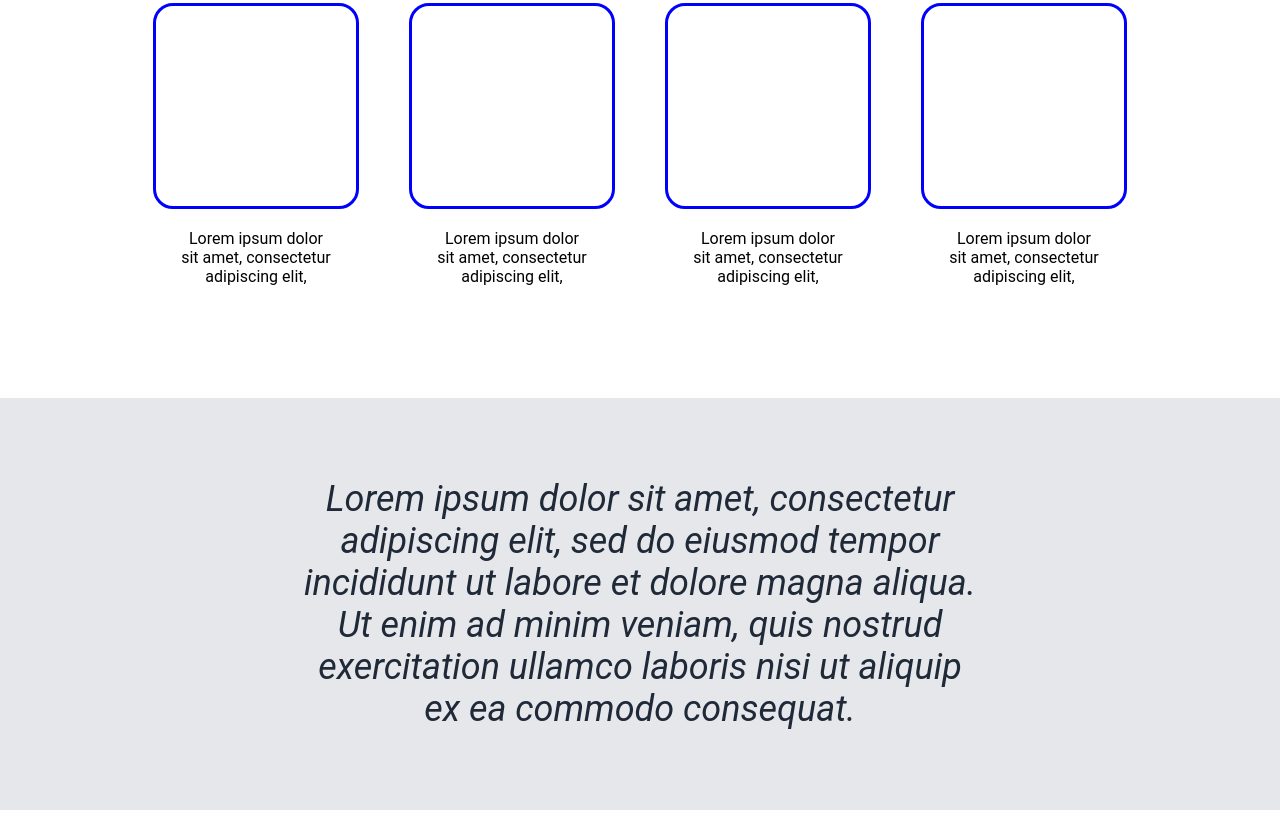
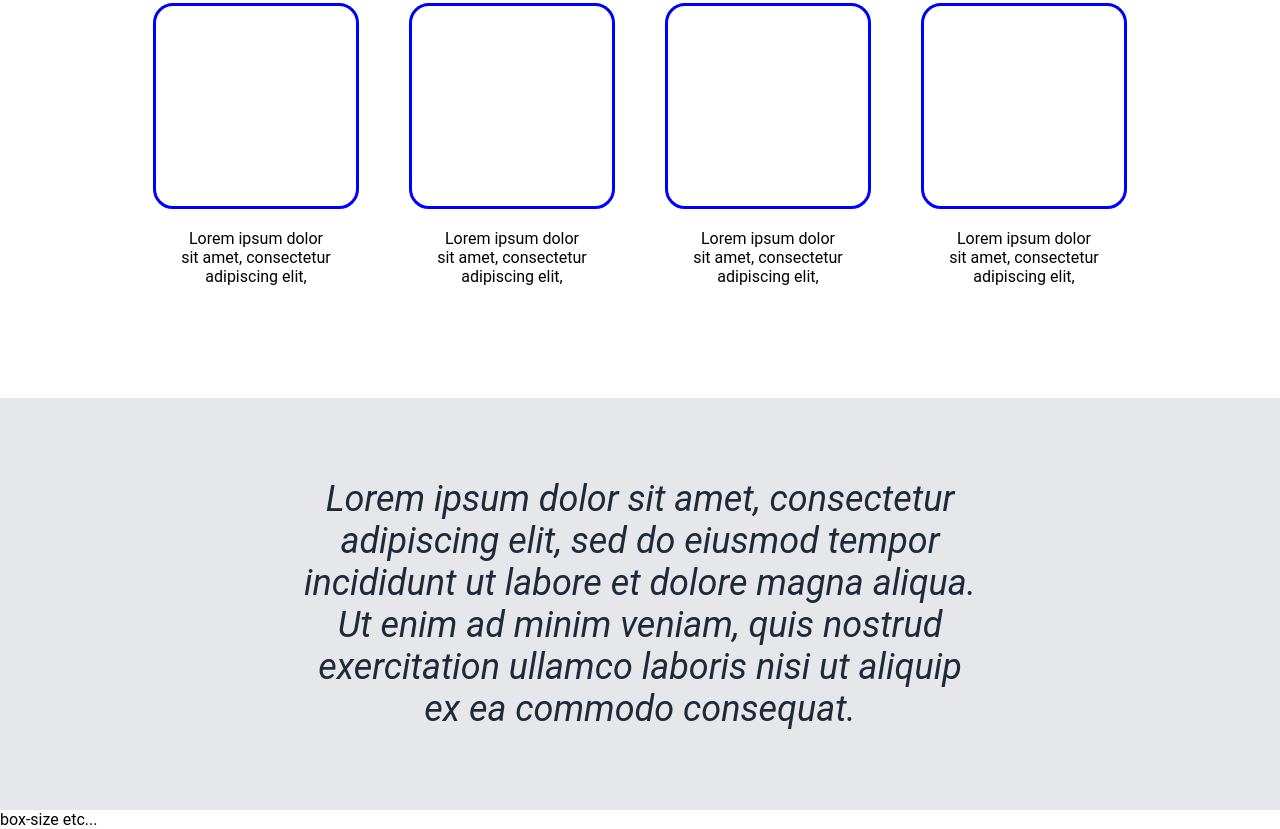
Before and after one commit to drinkmadtea/project-landing-page, a plain HTML site: page index.html in a window 1280 px wide. Shown: the part 627-1456 px from the top of the page. Drawn offline with Linux system fonts and the light colour scheme.

Commit message:
Update index.html

```diff
--- a/index.html
+++ b/index.html
@@ -49,6 +49,10 @@
             <p>Lorem ipsum dolor sit amet, consectetur adipiscing elit, sed do eiusmod tempor incididunt ut labore et dolore magna aliqua. Ut enim ad minim veniam, quis nostrud exercitation ullamco laboris nisi ut aliquip ex ea commodo consequat.</p>
         </section>
 
+        <section>
+            <p>box-size etc...</p>
+        </section>
+
 
     </body>
 </html>
```
